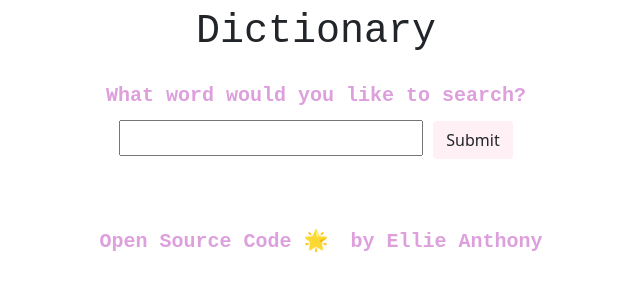
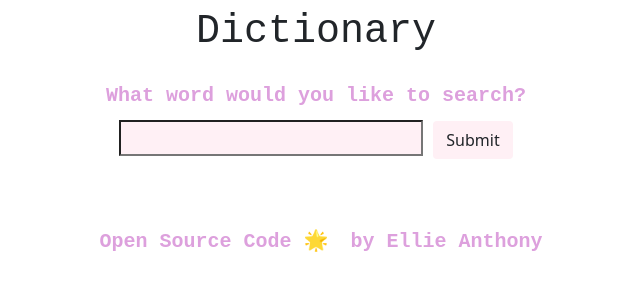
Before and after one commit to elliebanthony/dictionary-project, a React (Create React App) app: page / in a window 1280 px wide. Shown: the top 300 px of the page, without its empty margins (324-964 px from the left). Built offline with nearby package versions, Linux system fonts and the light colour scheme; no server answers.

Commit message:
added bc to css input

```diff
--- a/src/dictionary.css
+++ b/src/dictionary.css
@@ -20,6 +20,7 @@ p {
 }
 .Dict input {
   max-width: 100%;
+  background-color: lavenderblush;
 }
 .Dict .search {
   background-color: lavenderblush;
```
